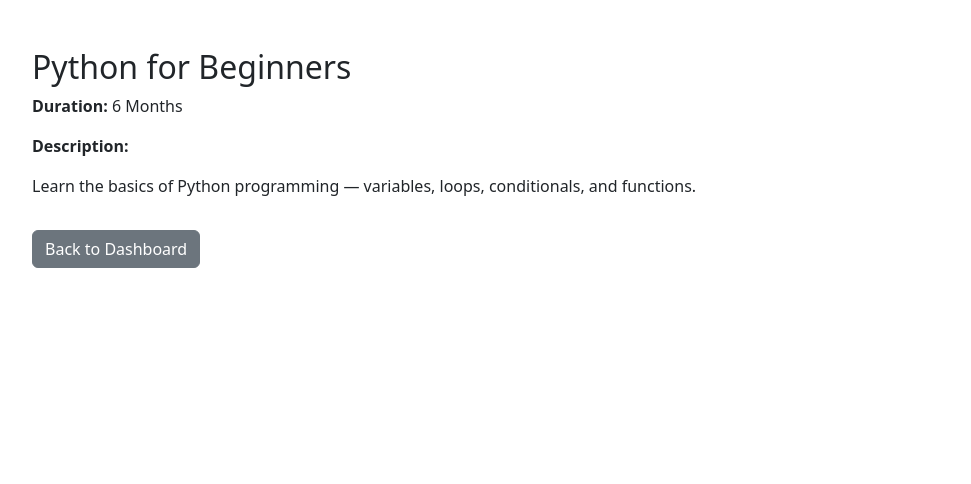
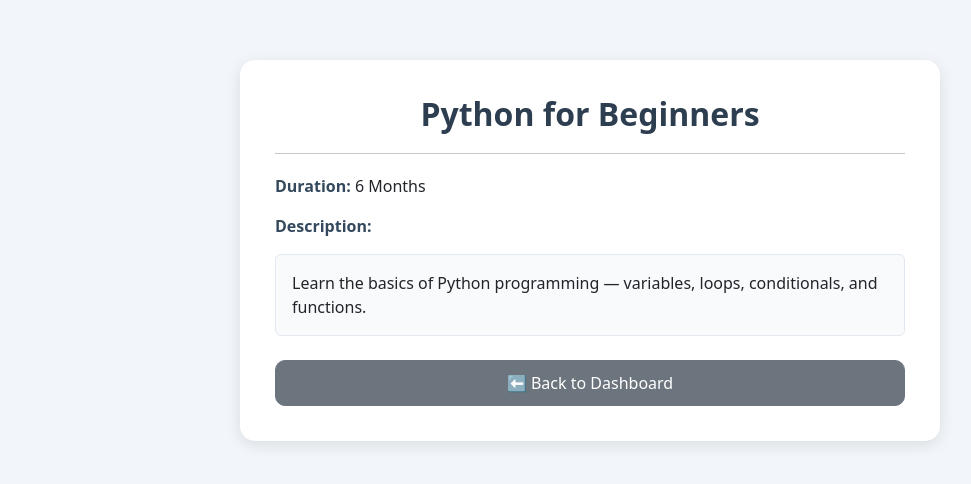
Before and after one commit to nailaanver/course_registration, a Django app: page /course_detail/2/ in a window 1280 px wide. Shown: the top 484 px of the page, without its empty margins (50-1021 px from the left). Run offline with Django 5.2, Linux system fonts and the light colour scheme; data comes from the database, SQL or seed files in the repository; both versions use the stored data as it was after the commit.

Commit message:
add styles for inner pages

```diff
--- a/course_app/templates/course_detail.html
+++ b/course_app/templates/course_detail.html
@@ -4,16 +4,58 @@
 <head>
   <meta charset="UTF-8">
   <title>{{ course.course_name }} | Course Details</title>
+
   <link href="https://cdn.jsdelivr.net/npm/bootstrap@5.3.3/dist/css/bootstrap.min.css" rel="stylesheet">
+
+  <style>
+    body {
+        background: #f2f6fa;
+    }
+    .course-card {
+        max-width: 700px;
+        background: #ffffff;
+        padding: 35px;
+        margin: auto;
+        margin-top: 60px;
+        border-radius: 15px;
+        box-shadow: 0 4px 15px rgba(0,0,0,0.1);
+    }
+    .course-title {
+        font-weight: 700;
+        color: #2d3e50;
+        margin-bottom: 15px;
+    }
+    .course-label {
+        font-weight: 600;
+        color: #34495e;
+    }
+    hr {
+        margin: 20px 0;
+    }
+    .btn-custom {
+        border-radius: 10px;
+        padding: 10px 20px;
+    }
+  </style>
 </head>
 <body>
-<div class="container mt-5">
-  <h2>{{ course.course_name }}</h2>
-  <p><strong>Duration:</strong> {{ course.duration }}</p>
-  <p><strong>Description:</strong></p>
-  <p>{{ course.description }}</p>
 
-  <a href="{% url 'admin_dashboard' %}" class="btn btn-secondary mt-3">Back to Dashboard</a>
+<div class="course-card">
+
+    <h2 class="course-title text-center">{{ course.course_name }}</h2>
+    <hr>
+
+    <p><span class="course-label">Duration:</span> {{ course.duration }}</p>
+
+    <p class="course-label">Description:</p>
+    <div class="p-3 rounded" style="background:#f8fafc; border:1px solid #e2e8f0;">
+        {{ course.description }}
+    </div>
+
+    <a href="{% url 'admin_dashboard' %}" class="btn btn-secondary btn-custom mt-4 w-100">
+        ⬅ Back to Dashboard
+    </a>
 </div>
+
 </body>
 </html>
```
Also changed, not shown: course_app/templates/register.html (+39 -6 lines), course_app/templates/registration_detail.html (+65 -6 lines), db.sqlite3, media/course_images/webhook-vs-apis-in-action_1.avif (added), media/profile_photos/webhook-vs-apis-in-action_1.avif (added).
